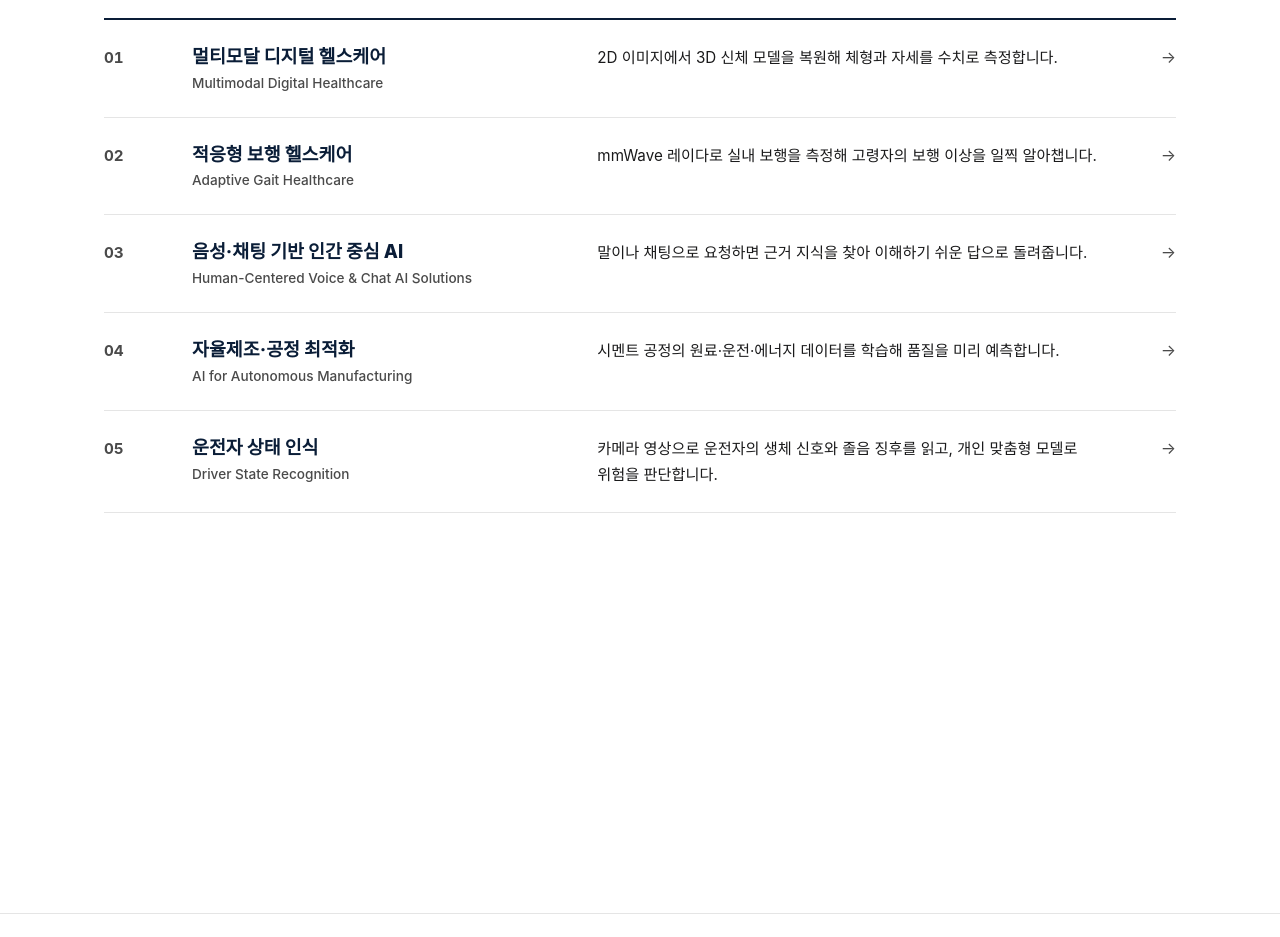
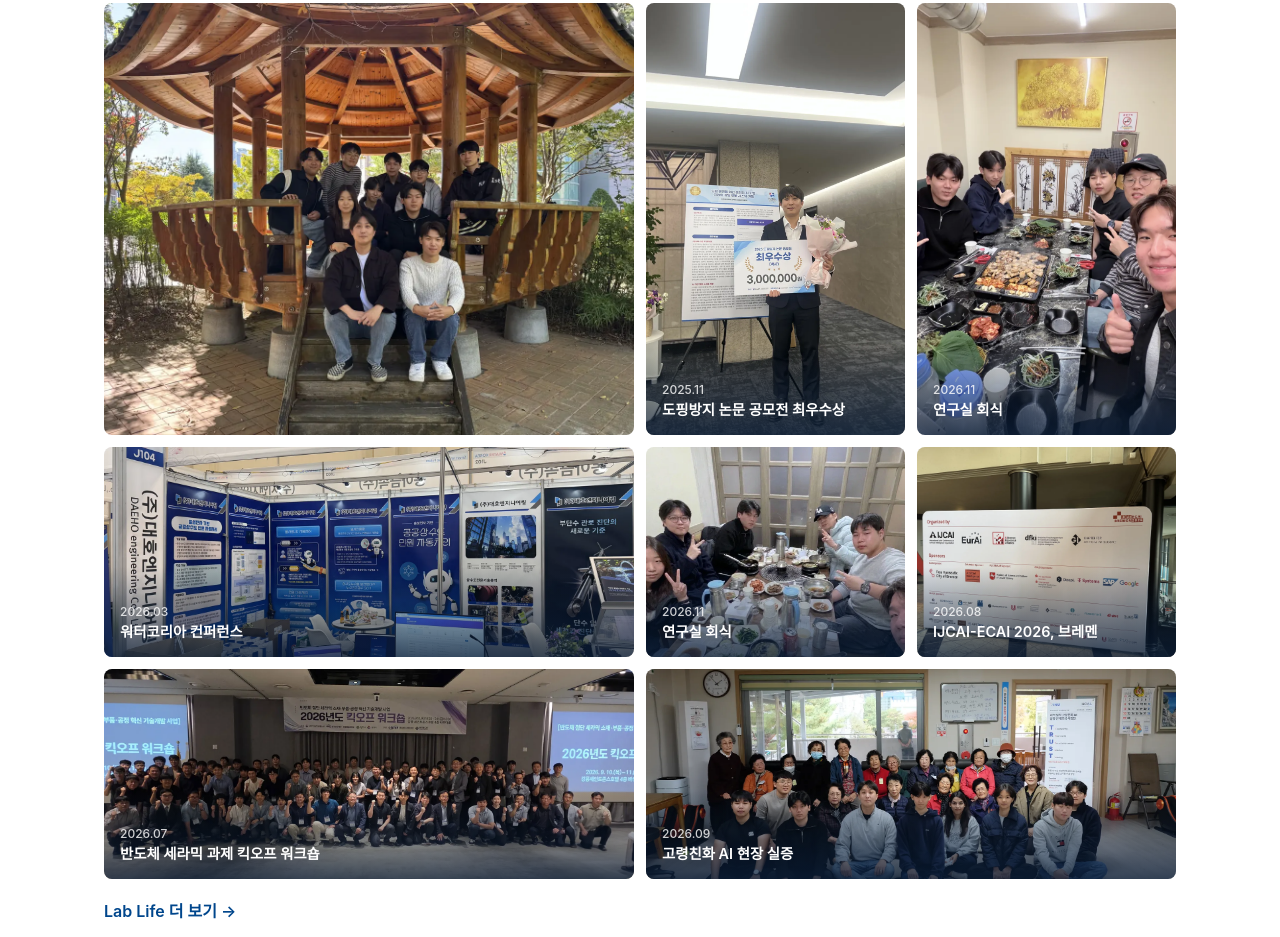
Before and after one commit to HealthHCAL/HCAL, a plain HTML site: page index.html in a window 1280 px wide. Shown: the part 2363-3300 px from the top of the page. Drawn offline with nearby package versions, Linux system fonts and the light colour scheme; a web font is replaced by a local one.

Commit message:
홈 갤러리 추가·섹션 순서 변경, 문구 수정, 심상욱 사진 교체
- 홈: RESEARCH THRUSTS 아래에 GALLERY(연구실·행사·회식 사진 8장) 추가, RECENT PUBLICATIONS 를 맨 아래로
- 홈·Research: '일찍 알아챕니다/찾아내는' → '조기에 감지합니다/감지하는'
- People: 심상욱 프로필 사진 교체

Co-Authored-By: Claude Opus 5.5 <noreply@anthropic.com>

```diff
--- a/index.html
+++ b/index.html
@@ -341,7 +341,7 @@
           <img src="photo/area-healthcare.webp" width="960" height="540" alt="센서와 카메라로 걸음걸이를 측정하는 장면" class="area-cat-fig" loading="lazy">
           <h4>멀티모달 AI 기반 디지털 헬스케어</h4>
           <p class="area-cat-en">Multimodal AI-based Digital Healthcare</p>
-          <p class="area-cat-desc">사람의 몸과 움직임을 데이터로 측정하고, 건강 이상을 일찍 찾아내는 AI를 연구합니다.</p>
+          <p class="area-cat-desc">사람의 몸과 움직임을 데이터로 측정하고, 건강 이상을 조기에 감지하는 AI를 연구합니다.</p>
         </div>
         <div class="area-cat">
           <img src="photo/area-llm.webp" width="960" height="540" alt="전화와 컴퓨터로 민원을 접수·처리하는 사무실 책상" class="area-cat-fig" loading="lazy">
@@ -356,6 +356,240 @@
           <p class="area-cat-desc">제조 공정과 운전 현장의 데이터로 품질과 사고 위험을 미리 예측합니다.</p>
         </div>
       </div>
+    </section>
+
+    <section class="section container">
+      <h3 class="area-title">RESEARCH THRUSTS</h3>
+
+      <style>
+        /* 지금 진행 중인 연구 목록: Research 페이지의 01~05 분야와 같은 순서·이름 (분야를 바꾸면 여기도 같이 고쳐 주세요) */
+        .ri-list {
+          list-style: none;
+          margin: 32px 0 0;
+          padding: 0;
+          border-top: 2px solid var(--primary-navy);
+        }
+
+        .ri-item a {
+          display: grid;
+          grid-template-columns: 56px minmax(0, 5fr) minmax(0, 7fr) 24px;
+          gap: 8px 32px;
+          align-items: baseline;
+          padding: 24px 0;
+          border-bottom: 1px solid var(--border-color);
+          color: inherit;
+          text-decoration: none;
+          word-break: keep-all;
+        }
+
+        .ri-num {
+          font-size: 0.95rem;
+          font-weight: 700;
+          color: var(--text-muted);
+          font-variant-numeric: tabular-nums;
+        }
+
+        .ri-name {
+          font-size: 1.15rem;
+          font-weight: 800;
+          color: var(--primary-navy);
+          line-height: 1.4;
+        }
+
+        .ri-name small {
+          display: block;
+          margin-top: 4px;
+          font-size: 0.85rem;
+          font-weight: 500;
+          color: var(--text-muted);
+        }
+
+        .ri-desc {
+          font-size: 0.95rem;
+          line-height: 1.7;
+          color: var(--text-dark);
+          text-wrap: pretty;
+        }
+
+        .ri-arrow {
+          color: var(--text-muted);
+          text-align: right;
+          transition: transform 0.2s, color 0.2s;
+        }
+
+        .ri-item a:hover .ri-name { color: var(--accent-blue); }
+        .ri-item a:hover .ri-arrow { color: var(--accent-blue); transform: translateX(4px); }
+
+        @media (max-width: 900px) {
+          .ri-item a { grid-template-columns: 40px minmax(0, 1fr) 24px; }
+          .ri-desc { grid-column: 2 / 3; }
+          .ri-arrow { grid-column: 3; grid-row: 1; }
+        }
+      </style>
+
+      <ol class="ri-list">
+        <li class="ri-item"><a href="research.html#healthcare">
+          <span class="ri-num">01</span>
+          <span class="ri-name">멀티모달 디지털 헬스케어<small>Multimodal Digital Healthcare</small></span>
+          <span class="ri-desc">2D 이미지에서 3D 신체 모델을 복원해 체형과 자세를 수치로 측정합니다.</span>
+          <span class="ri-arrow">→</span>
+        </a></li>
+        <li class="ri-item"><a href="research.html#gait">
+          <span class="ri-num">02</span>
+          <span class="ri-name">적응형 보행 헬스케어<small>Adaptive Gait Healthcare</small></span>
+          <span class="ri-desc">mmWave 레이다로 실내 보행을 측정해 고령자의 보행 이상을 조기에 감지합니다.</span>
+          <span class="ri-arrow">→</span>
+        </a></li>
+        <li class="ri-item"><a href="research.html#llm">
+          <span class="ri-num">03</span>
+          <span class="ri-name">음성·채팅 기반 인간 중심 AI<small>Human-Centered Voice &amp; Chat AI Solutions</small></span>
+          <span class="ri-desc">말이나 채팅으로 요청하면 근거 지식을 찾아 이해하기 쉬운 답으로 돌려줍니다.</span>
+          <span class="ri-arrow">→</span>
+        </a></li>
+        <li class="ri-item"><a href="research.html#manufacturing">
+          <span class="ri-num">04</span>
+          <span class="ri-name">자율제조·공정 최적화<small>AI for Autonomous Manufacturing</small></span>
+          <span class="ri-desc">시멘트 공정의 원료·운전·에너지 데이터를 학습해 품질을 미리 예측합니다.</span>
+          <span class="ri-arrow">→</span>
+        </a></li>
+        <li class="ri-item"><a href="research.html#driver">
+          <span class="ri-num">05</span>
+          <span class="ri-name">운전자 상태 인식<small>Driver State Recognition</small></span>
+          <span class="ri-desc">카메라 영상으로 운전자의 생체 신호와 졸음 징후를 읽고, 개인 맞춤형 모델로 위험을 판단합니다.</span>
+          <span class="ri-arrow">→</span>
+        </a></li>
+      </ol>
+    </section>
+
+    <section class="section container">
+      <h3 class="area-title">GALLERY</h3>
+
+      <style>
+        /* 갤러리: 연구실·행사 사진 8장. 사진을 바꾸려면 아래 .gal-item 의 href·src·글만 바꿔 주세요.
+           칸 모양은 gal-big(큰 칸) / gal-tall(세로 사진) / gal-wide(가로 사진) 클래스로 정함 */
+        .gal-grid {
+          display: grid;
+          grid-template-columns: repeat(4, minmax(0, 1fr));
+          grid-auto-rows: 210px;
+          gap: 12px;
+          margin-top: 32px;
+        }
+
+        .gal-item {
+          position: relative;
+          display: block;
+          overflow: hidden;
+          border-radius: 8px;
+          background: var(--bg-gray);
+          color: #fff;
+          text-decoration: none;
+        }
+
+        .gal-item figure { margin: 0; height: 100%; }
+
+        .gal-item img {
+          display: block;
+          width: 100%;
+          height: 100%;
+          object-fit: cover;
+          transition: transform 0.5s ease;
+        }
+
+        .gal-item figcaption {
+          position: absolute;
+          left: 0;
+          right: 0;
+          bottom: 0;
+          padding: 36px 16px 14px;
+          background: linear-gradient(transparent, rgba(10, 29, 55, 0.78));
+          font-size: 0.9rem;
+          font-weight: 600;
+          line-height: 1.45;
+          word-break: keep-all;
+        }
+
+        .gal-item figcaption time {
+          display: block;
+          margin-bottom: 2px;
+          font-size: 0.75rem;
+          font-weight: 500;
+          opacity: 0.8;
+        }
+
+        .gal-item:hover img { transform: scale(1.04); }
+
+        /* 넓은 화면(4열): 1·2행 큰 칸(2x2) + 세로 칸 2개 / 3행 가로 칸 + 작은 칸 2개 / 4행 가로 칸 2개
+           클래스 없는 .gal-item 은 작은 칸(1x1) */
+        .gal-big { grid-column: span 2; grid-row: span 2; }
+        .gal-tall { grid-row: span 2; }
+        .gal-wide { grid-column: span 2; }
+
+        .gal-more {
+          display: inline-block;
+          margin-top: 20px;
+          font-weight: 600;
+          color: var(--accent-blue);
+          text-decoration: none;
+        }
+
+        .gal-more:hover { text-decoration: underline; text-underline-offset: 3px; }
+
+        @media (max-width: 900px) {
+          .gal-grid { grid-template-columns: repeat(2, minmax(0, 1fr)); grid-auto-rows: 180px; }
+          .gal-big, .gal-wide { grid-column: span 2; }
+        }
+      </style>
+
+      <div class="gal-grid">
+        <a class="gal-item gal-big" href="lab-life.html">
+          <figure>
+            <img src="photo/lab-group.webp" width="1200" height="900" loading="lazy" alt="정자 앞에 모여 앉은 HCAL 연구실 구성원 단체 사진">
+          </figure>
+        </a>
+        <a class="gal-item gal-tall" href="news-detail.html?id=news-2025-11">
+          <figure>
+            <img src="photo/N4.webp" width="1200" height="1600" loading="lazy" alt="도핑방지 논문 공모전 박사부 최우수상 수상 모습" style="object-position: center 30%;">
+            <figcaption><time datetime="2025-11">2025.11</time>도핑방지 논문 공모전 최우수상</figcaption>
+          </figure>
+        </a>
+        <div class="gal-item gal-tall">
+          <figure>
+            <img src="photo/dinner-2026-11.webp" width="900" height="1200" loading="lazy" alt="고깃집에서 함께 식사하며 찍은 연구실 구성원 셀카 사진">
+            <figcaption><time datetime="2026-11">2026.11</time>연구실 회식</figcaption>
+          </figure>
+        </div>
+        <a class="gal-item gal-wide" href="news-detail.html?id=news-2026-03">
+          <figure>
+            <img src="photo/N1.webp" width="1600" height="1200" loading="lazy" alt="워터코리아 전시장 부스 모습">
+            <figcaption><time datetime="2026-03">2026.03</time>워터코리아 컨퍼런스</figcaption>
+          </figure>
+        </a>
+        <div class="gal-item">
+          <figure>
+            <img src="photo/dinner-2026-11b.webp" width="896" height="1027" loading="lazy" alt="식당에서 함께 저녁을 먹으며 찍은 연구실 구성원 사진">
+            <figcaption><time datetime="2026-11">2026.11</time>연구실 회식</figcaption>
+          </figure>
+        </div>
+        <a class="gal-item" href="news-detail.html?id=news-2026-08">
+          <figure>
+            <img src="photo/BRE.webp" width="1600" height="1200" loading="lazy" alt="IJCAI-ECAI 2026 행사장 안내판">
+            <figcaption><time datetime="2026-08">2026.08</time>IJCAI-ECAI 2026, 브레멘</figcaption>
+          </figure>
+        </a>
+        <a class="gal-item gal-wide" href="news-detail.html?id=news-2026-07">
+          <figure>
+            <img src="photo/N6.webp" width="1600" height="1080" loading="lazy" alt="반도체 첨단 세라믹 소재·부품·공정 혁신 기술개발 사업 킥오프 워크숍 단체 사진">
+            <figcaption><time datetime="2026-07">2026.07</time>반도체 세라믹 과제 킥오프 워크숍</figcaption>
+          </figure>
+        </a>
+        <a class="gal-item gal-wide" href="news-detail.html?id=news-2026-09">
+          <figure>
+            <img src="photo/N7.webp" width="1600" height="902" loading="lazy" alt="지역 어르신들과 연구실 학생들이 함께 찍은 단체 사진">
+            <figcaption><time datetime="2026-09">2026.09</time>고령친화 AI 현장 실증</figcaption>
+          </figure>
+        </a>
+      </div>
+      <a class="gal-more" href="lab-life.html">Lab Life 더 보기 →</a>
     </section>
 
     <section class="section section-dark">
@@ -692,110 +926,6 @@
         </div>
       </div>
     </section>
-
-    <section class="section container">
-      <h3 class="area-title">RESEARCH THRUSTS</h3>
-
-      <style>
-        /* 지금 진행 중인 연구 목록: Research 페이지의 01~05 분야와 같은 순서·이름 (분야를 바꾸면 여기도 같이 고쳐 주세요) */
-        .ri-list {
-          list-style: none;
-          margin: 32px 0 0;
-          padding: 0;
-          border-top: 2px solid var(--primary-navy);
-        }
-
-        .ri-item a {
-          display: grid;
-          grid-template-columns: 56px minmax(0, 5fr) minmax(0, 7fr) 24px;
-          gap: 8px 32px;
-          align-items: baseline;
-          padding: 24px 0;
-          border-bottom: 1px solid var(--border-color);
-          color: inherit;
-          text-decoration: none;
-          word-break: keep-all;
-        }
-
-        .ri-num {
-          font-size: 0.95rem;
-          font-weight: 700;
-          color: var(--text-muted);
-          font-variant-numeric: tabular-nums;
-        }
-
-        .ri-name {
-          font-size: 1.15rem;
-          font-weight: 800;
-          color: var(--primary-navy);
-          line-height: 1.4;
-        }
-
-        .ri-name small {
-          display: block;
-          margin-top: 4px;
-          font-size: 0.85rem;
-          font-weight: 500;
-          color: var(--text-muted);
-        }
-
-        .ri-desc {
-          font-size: 0.95rem;
-          line-height: 1.7;
-          color: var(--text-dark);
-          text-wrap: pretty;
-        }
-
-        .ri-arrow {
-          color: var(--text-muted);
-          text-align: right;
-          transition: transform 0.2s, color 0.2s;
-        }
-
-        .ri-item a:hover .ri-name { color: var(--accent-blue); }
-        .ri-item a:hover .ri-arrow { color: var(--accent-blue); transform: translateX(4px); }
-
-        @media (max-width: 900px) {
-          .ri-item a { grid-template-columns: 40px minmax(0, 1fr) 24px; }
-          .ri-desc { grid-column: 2 / 3; }
-          .ri-arrow { grid-column: 3; grid-row: 1; }
-        }
-      </style>
-
-      <ol class="ri-list">
-        <li class="ri-item"><a href="research.html#healthcare">
-          <span class="ri-num">01</span>
-          <span class="ri-name">멀티모달 디지털 헬스케어<small>Multimodal Digital Healthcare</small></span>
-          <span class="ri-desc">2D 이미지에서 3D 신체 모델을 복원해 체형과 자세를 수치로 측정합니다.</span>
-          <span class="ri-arrow">→</span>
-        </a></li>
-        <li class="ri-item"><a href="research.html#gait">
-          <span class="ri-num">02</span>
-          <span class="ri-name">적응형 보행 헬스케어<small>Adaptive Gait Healthcare</small></span>
-          <span class="ri-desc">mmWave 레이다로 실내 보행을 측정해 고령자의 보행 이상을 일찍 알아챕니다.</span>
-          <span class="ri-arrow">→</span>
-        </a></li>
-        <li class="ri-item"><a href="research.html#llm">
-          <span class="ri-num">03</span>
-          <span class="ri-name">음성·채팅 기반 인간 중심 AI<small>Human-Centered Voice &amp; Chat AI Solutions</small></span>
-          <span class="ri-desc">말이나 채팅으로 요청하면 근거 지식을 찾아 이해하기 쉬운 답으로 돌려줍니다.</span>
-          <span class="ri-arrow">→</span>
-        </a></li>
-        <li class="ri-item"><a href="research.html#manufacturing">
-          <span class="ri-num">04</span>
-          <span class="ri-name">자율제조·공정 최적화<small>AI for Autonomous Manufacturing</small></span>
-          <span class="ri-desc">시멘트 공정의 원료·운전·에너지 데이터를 학습해 품질을 미리 예측합니다.</span>
-          <span class="ri-arrow">→</span>
-        </a></li>
-        <li class="ri-item"><a href="research.html#driver">
-          <span class="ri-num">05</span>
-          <span class="ri-name">운전자 상태 인식<small>Driver State Recognition</small></span>
-          <span class="ri-desc">카메라 영상으로 운전자의 생체 신호와 졸음 징후를 읽고, 개인 맞춤형 모델로 위험을 판단합니다.</span>
-          <span class="ri-arrow">→</span>
-        </a></li>
-      </ol>
-    </section>
-
   </main>
 
   <footer class="footer">
```
Also changed, not shown: people.html (+2 -2 lines), research.html (+1 -1 lines), photo/Sim.jpg, photo/Sim.webp, photo/dinner-2026-11.webp (added), photo/dinner-2026-11b.webp (added).
